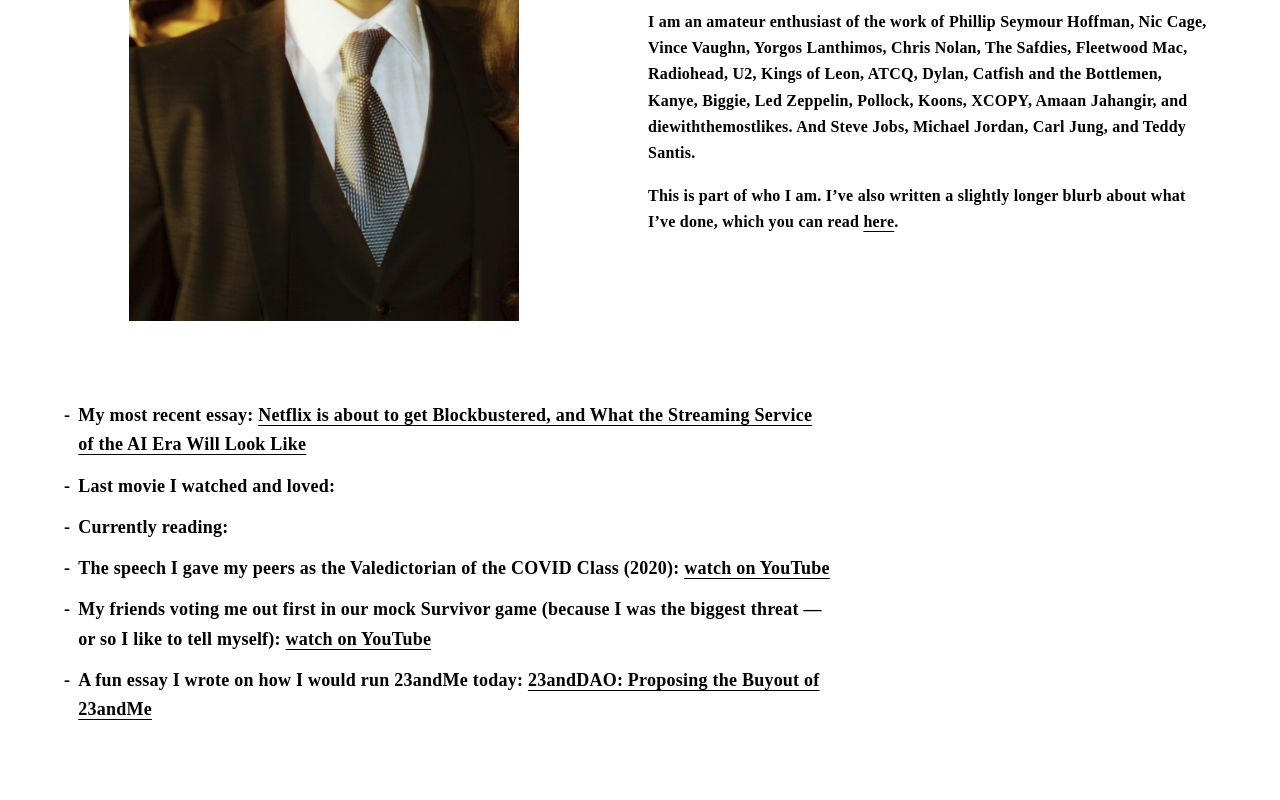
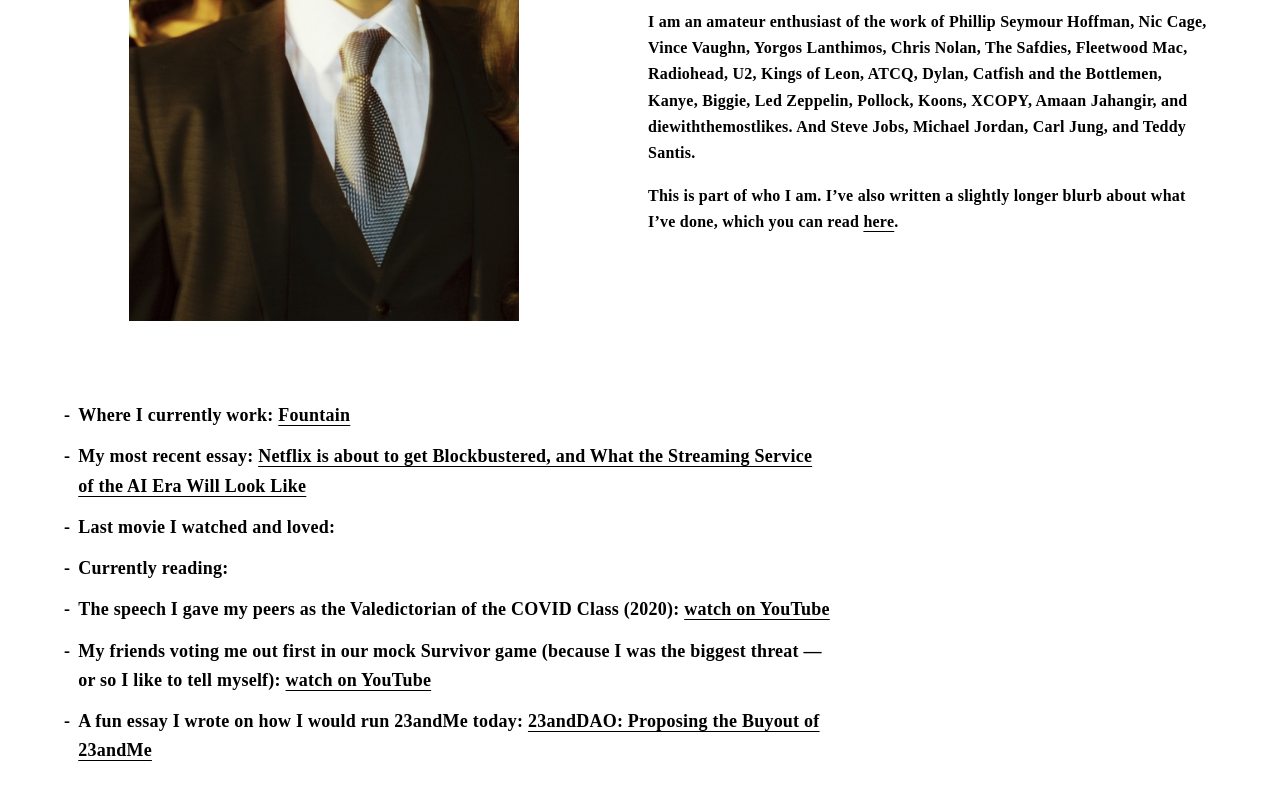
Before and after one commit to gptsiolis/personal-website2, a Next.js app: page / in a window 1280 px wide. Shown: the part 654-1454 px from the top of the page. Built offline with nearby package versions, Linux system fonts and the light colour scheme; no server answers.

Commit message:
Add 'Where I currently work' bullet linking to Fountain
Co-Authored-By: Claude Opus 4.7 <noreply@anthropic.com>

```diff
--- a/src/app/page.tsx
+++ b/src/app/page.tsx
@@ -51,6 +51,11 @@ export default function Home() {
   }, []);
 
   const bullets: { label: string; value: string; url?: string }[] = [
+    {
+      label: "Where I currently work",
+      value: "Fountain",
+      url: "https://fountaindigital.xyz/",
+    },
     {
       label: "My most recent essay",
       value:
```
